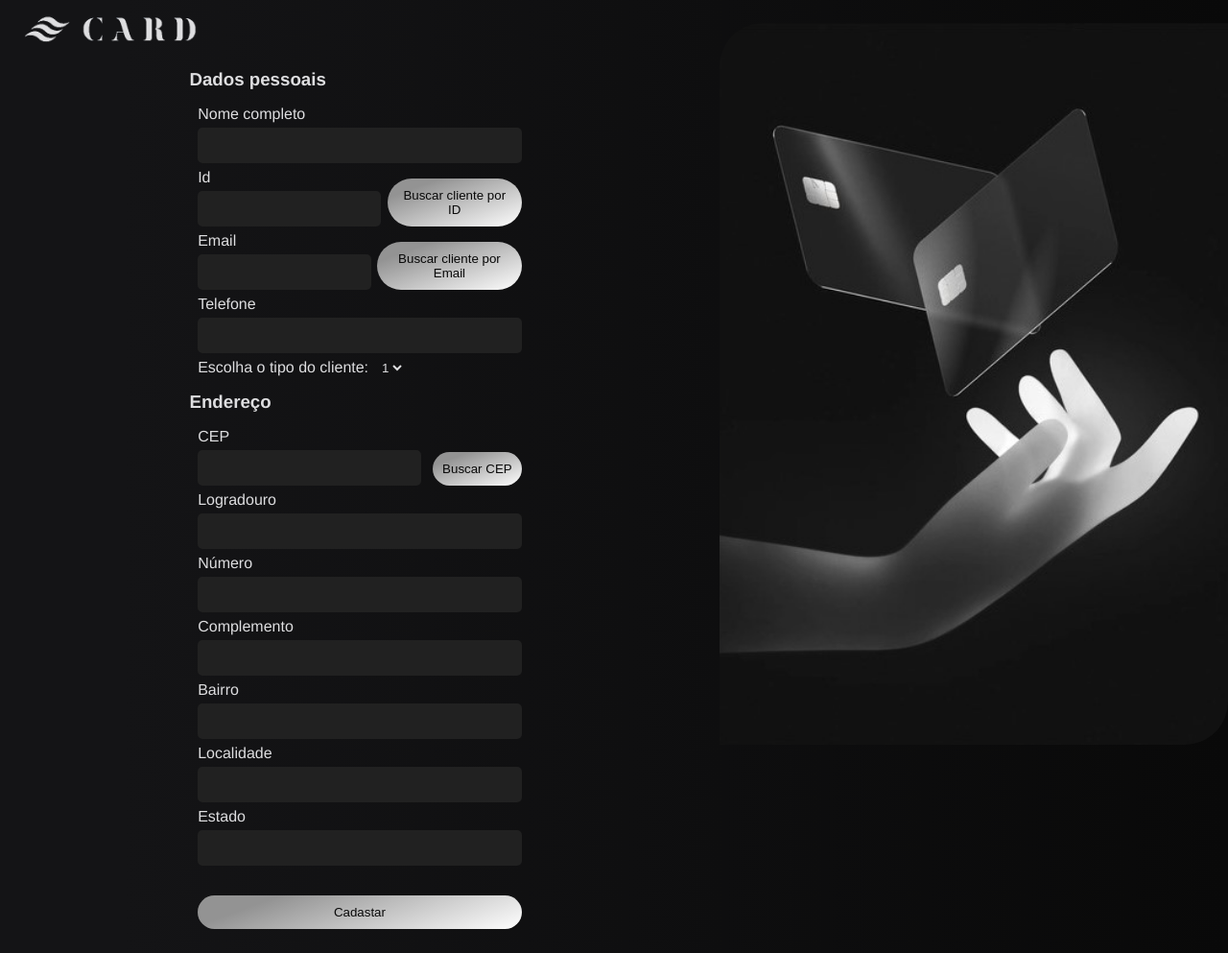
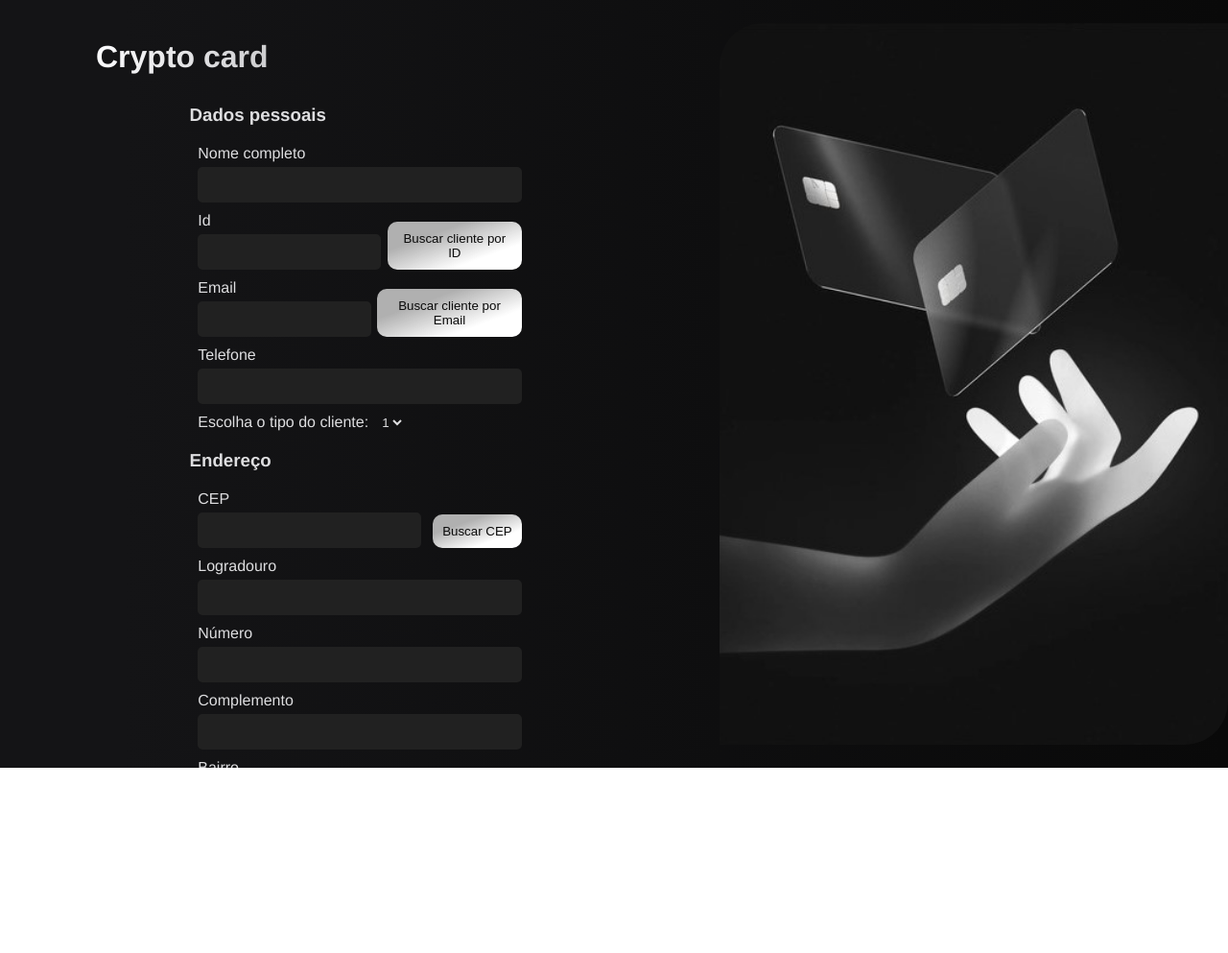
Before and after one commit to Brunonasccimentto/formularioatv, a plain HTML site: page index.html in a window 1280 px wide. Shown: the whole page at 96% size. After the commit the page ends 800 px from the top, so only its background shows below. Drawn offline with Linux system fonts and the light colour scheme.

Commit message:
new style

```diff
--- a/index.html
+++ b/index.html
@@ -14,7 +14,8 @@
     <form method="POST" enctype="multipart/form-data">
 
         <div class="div-logo">
-            <img class="logo" src="/images/logo.png" alt="">
+            <!-- <img class="logo" src="/images/logo.png" alt=""> -->
+            <h1 class="logo">Crypto card</h1>
         </div>
 
         <div class="fieldset">
--- a/style.css
+++ b/style.css
@@ -5,7 +5,7 @@ body{
     height: 100vh;
     color: #dedee0;
     display: flex;
-    justify-content: center;
+    justify-content: start;
     align-items: center;
     flex-direction: row;
     font-family: 'Franklin Gothic Medium', 'Arial Narrow', Arial, sans-serif;
@@ -24,12 +24,21 @@ form{
     min-width: 750px;
     width: 50%;
     height: 100%;
+    overflow: auto;
+}
+
+::-webkit-scrollbar{
+    width: 1px;
+}
+
+::-webkit-scrollbar-thumb{
+    background-color: transparent;
 }
 
 .fieldset{
     display: flex;
     flex-direction: column;
-    gap: 6px;
+    gap: 10px;
     width: 50%;
     height: 95%;
 }
@@ -57,6 +66,16 @@ form{
 .img{
     border-top-left-radius: 45px;
     border-bottom-right-radius: 45px;
+    min-height: 750px;
+    height: 94%;
+}
+
+.div-img{
+    display: flex;
+    justify-content: center;
+    align-items: center;
+    height: 100vh;
+    width: 50%;
 }
 
 .div-logo{
@@ -65,25 +84,27 @@ form{
 
 
 .logo{
-    width: 200px;
-    height: 50px;
-    margin-top: 30px;
-    margin-left: 20px;
+    background-color:  rgba(252, 252, 254);
+    background-image: linear-gradient(90deg, rgb(252, 252, 254) 0%, rgba(83,83,85,1) 100%);
+    background-size: 100%;
+    background-repeat: repeat;
+    background-clip: text;
+    -webkit-background-clip: text;
+    -webkit-text-fill-color: transparent;
+    -moz-background-clip: text;
+    -moz-text-fill-color: transparent;
+    margin-top: 100px;
+    margin-left: 100px;
 }
 
-.div-img{
-    display: flex;
-    justify-content: center;
-    height: 94%;
-    width: 50%;
-}
+
 
 .input{
     font-size: 14px;
     height: 25px;
     display: block;
     background-color: #212121 !important;
-    color: #dedee0 !important;
+    color: #545454 !important;
     appearance: none;
     background-image: none !important;
     border-radius: 5px;
@@ -95,7 +116,7 @@ form{
 .input:autofill{
     padding-left: 5px;
     box-shadow: inset 0px 0px 0px 22px #212121 !important;
-    -webkit-text-fill-color: #dedee0;
+    -webkit-text-fill-color: #545454;
     border: 5px solid #212121;
 }
 
@@ -122,25 +143,25 @@ form{
 
 button{
     cursor: pointer;
-    background: linear-gradient(160deg, #939393 20%, transparent 100%) rgba(254,254,254,1);
+    background: linear-gradient(160deg, #939393 30%, transparent 100%) rgba(254,254,254,1);
     color: #090909;
     align-self: end;
     border: none;
-    border-radius: 50px;
+    border-radius: 10px;
     width: 100%;
     padding: 10px;
+    filter: brightness(1.2);
     transition: background-color 1s;
 }
 
 button:hover, button:focus{
     transition: 1s;
     background-color: #939393;
-    filter: brightness(1.3);
+    filter: brightness(1.4);
 }
 
-
 #submitbutton{
-    margin-top: 25px;
     margin-bottom: 25px;
+    margin-top: 15px;
     width: 100%;
 }
```
